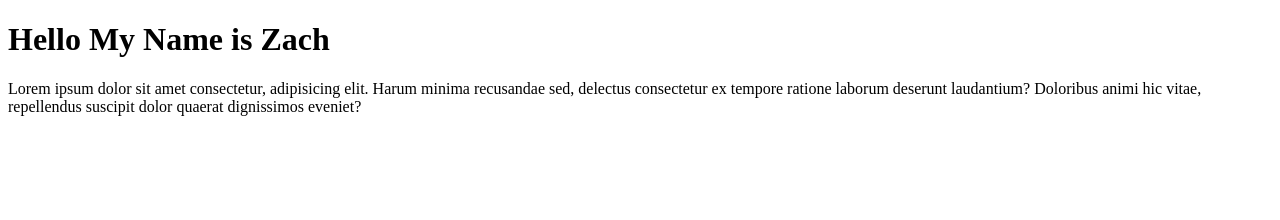
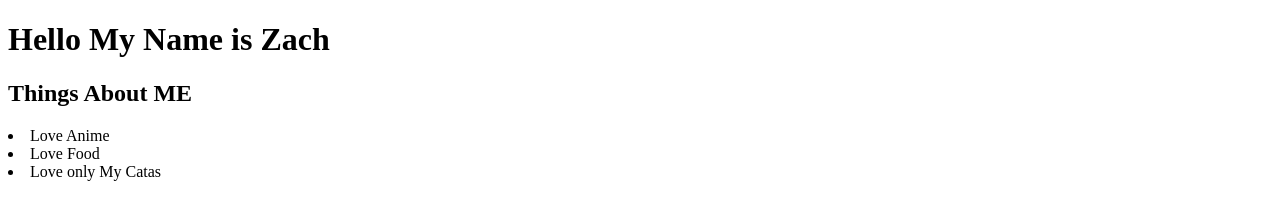
Before and after one commit to ZachPfeifer/codeworks-journals, a plain HTML site: page index.html in a window 1280 px wide. Drawn offline with Linux system fonts and the light colour scheme.

Commit message:
Second Commit

```diff
--- a/index.html
+++ b/index.html
@@ -9,10 +9,13 @@
 </head>
 
 <body>
-  <h1>Hello My Name is Zach</h1>
-  <p>Lorem ipsum dolor sit amet consectetur, adipisicing elit. Harum minima recusandae sed, delectus consectetur ex
-    tempore ratione laborum deserunt laudantium? Doloribus animi hic vitae, repellendus suscipit dolor quaerat
-    dignissimos eveniet?</p>
+  <h1 style color=red>Hello My Name is Zach</h1>
+  <p>
+    <h2>Things About ME</h2>
+    <li>Love Anime</li>
+    <li>Love Food</li>
+    <li>Love only My Catas</li>
+  </p>
 </body>
 
 
```
